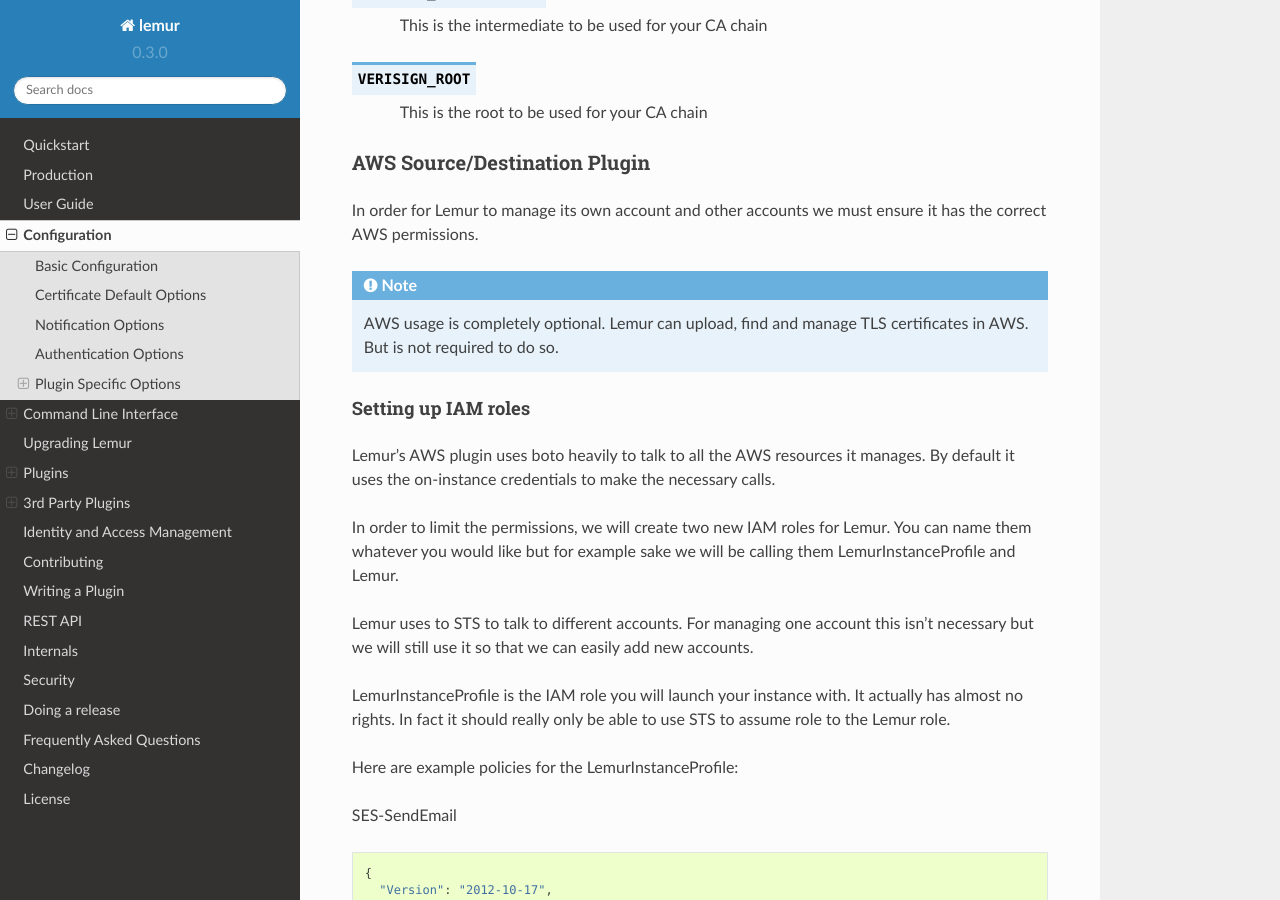
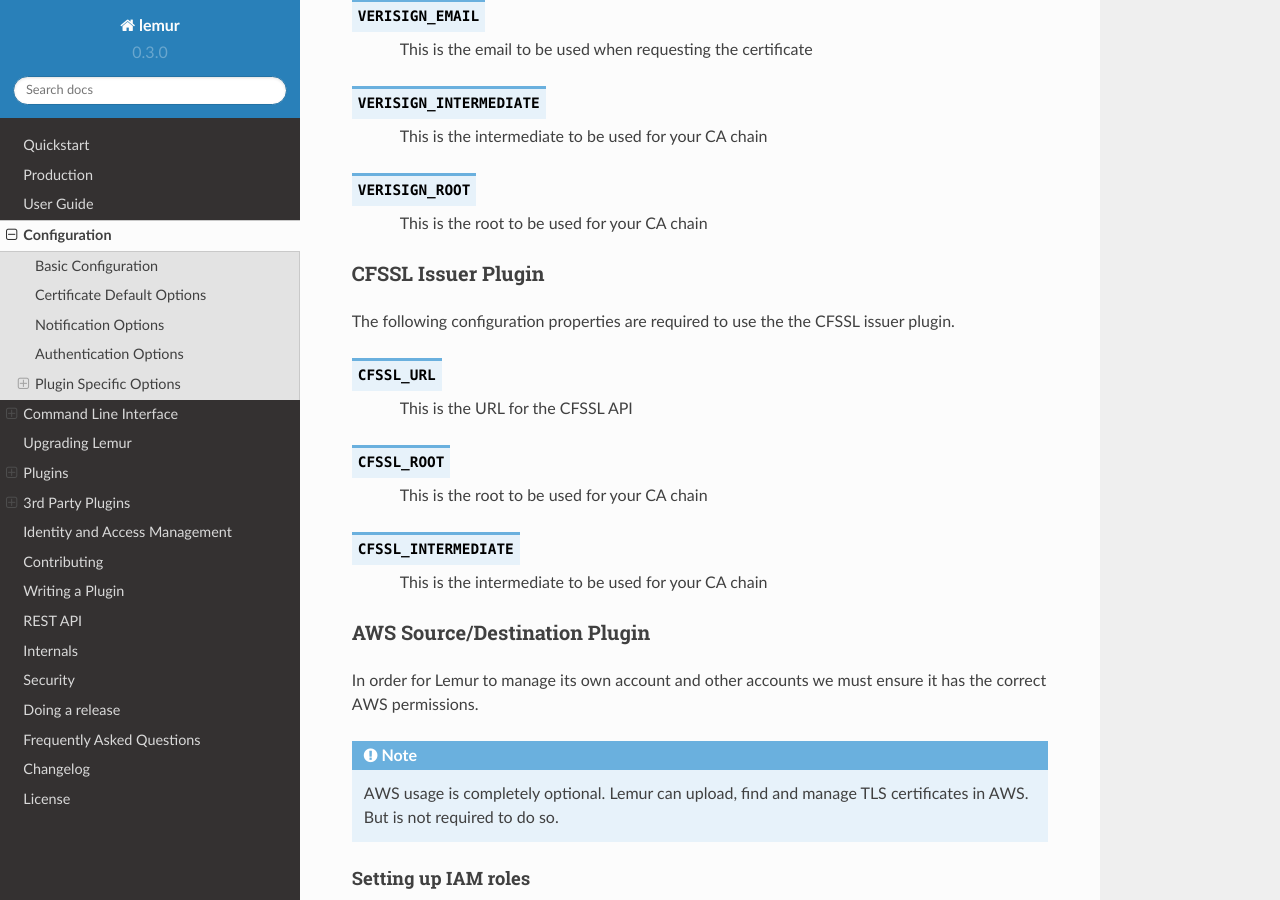
Before and after one commit to Netflix/lemur, a Sphinx documentation site: the page built from docs/administration.rst, in a window 1280 px wide and 900 px high, scrolled down 6018 px. Built offline with Sphinx 7.4.7 and the Read the Docs theme 2.0.0, drawn with Linux system fonts in a browser that asks for light colours; some of the changed text lies outside the part shown.

Commit message:
Update documentation to include CFSSL plugin

```diff
--- a/docs/administration.rst
+++ b/docs/administration.rst
@@ -60,6 +60,11 @@
 
         SQLALCHEMY_DATABASE_URI = 'postgresql://<user>:<password>@<hostname>:5432/lemur'
 
+
+.. data:: LEMUR_ALLOW_WEEKEND_EXPIRATION
+    :noindex:
+
+        Specifies whether to allow certificates created by Lemur to expire on weekends. Default is True.
 
 .. data:: LEMUR_RESTRICTED_DOMAINS
     :noindex:
@@ -355,6 +360,26 @@
 
         This is the root to be used for your CA chain
 
+
+CFSSL Issuer Plugin
+^^^^^^^^^^^^^^^^^^^
+
+The following configuration properties are required to use the the CFSSL issuer plugin.
+
+.. data:: CFSSL_URL
+    :noindex:
+
+        This is the URL for the CFSSL API
+
+.. data:: CFSSL_ROOT
+    :noindex:
+
+        This is the root to be used for your CA chain
+
+.. data:: CFSSL_INTERMEDIATE
+    :noindex:
+
+        This is the intermediate to be used for your CA chain
 
 
 AWS Source/Destination Plugin
@@ -831,6 +856,17 @@
     Leverages Openssl to support additional export formats (pkcs12)
 
 
+CFSSL
+-----
+
+:Authors:
+    Charles Hendrie <chad.hendrie@thomsonreuters.com>
+:Type:
+    Issuer
+:Description:
+    Basic support for generating certificates from the private certificate authority CFSSL
+
+
 3rd Party Plugins
 =================
 
--- a/docs/developer/internals/lemur.plugins.rst
+++ b/docs/developer/internals/lemur.plugins.rst
@@ -27,5 +27,6 @@
     lemur.plugins.base
     lemur.plugins.bases
     lemur.plugins.lemur_aws
+    lemur.plugins.lemur_cfssl
     lemur.plugins.lemur_email
     lemur.plugins.lemur_verisign
```
Also changed, not shown: other parts of docs/administration.rst (+1 -1 lines), docs/developer/internals/lemur.plugins.lemur_cfssl.rst (added, +20 -0 lines), 1 other file.
